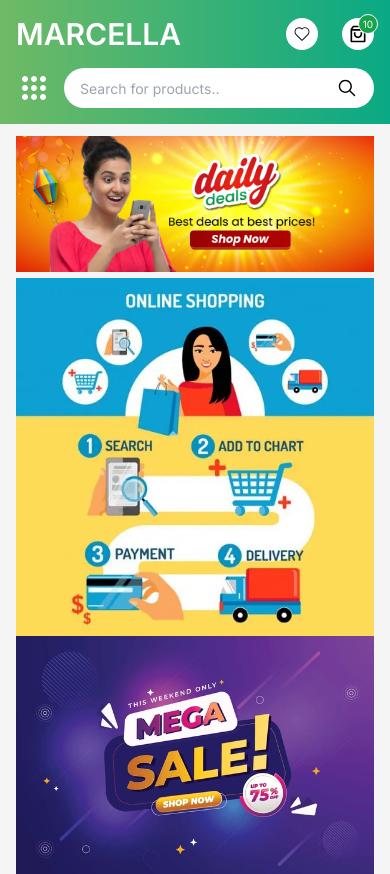
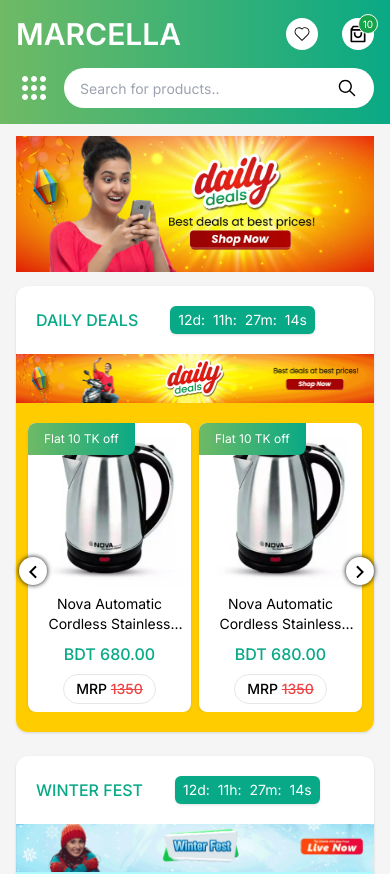
Before and after one commit to BengalSoftware/Marcella-Ecommerce-Frontend, a Next.js app: page / in a window 390 px wide. Shown: the top 874 px of the page. Built offline with nearby package versions, Linux system fonts and the light colour scheme.

Commit message:
responsive slider ads

```diff
--- a/src/components/home/heroSection/SliderAds.jsx
+++ b/src/components/home/heroSection/SliderAds.jsx
@@ -1,11 +1,11 @@
 import React from 'react';
-import ads1 from '../../../../public/assets/ad1.webp'
+import ads1 from '../../../../public/assets/category.jpg'
 import ads2 from '../../../../public/assets/ads2.webp'
 import Image from 'next/image';
 
 const SliderAds = () => {
     return (
-        <div className='overflow-y-scroll md:h-[22rem] xl:h-[25rem] seller-scrollbar'>
+        <div className='overflow-y-scroll md:h-[22rem] xl:h-[25rem] seller-scrollbar hidden lg:block'>
             <Image quality={100} placeholder='blur' className='md:h-[11rem] xl:h-[12.5rem] w-full' src={ads1} alt="ads" />
             <Image quality={100} placeholder='blur' className='md:h-[11rem] xl:h-[12.5rem] w-full' src={ads2} alt="ads" />
             <Image quality={100} placeholder='blur' className='md:h-[11rem] xl:h-[12.5rem] w-full' src={ads1} alt="ads" />
```
Also changed, not shown: public/assets/ad1.webp (deleted).
